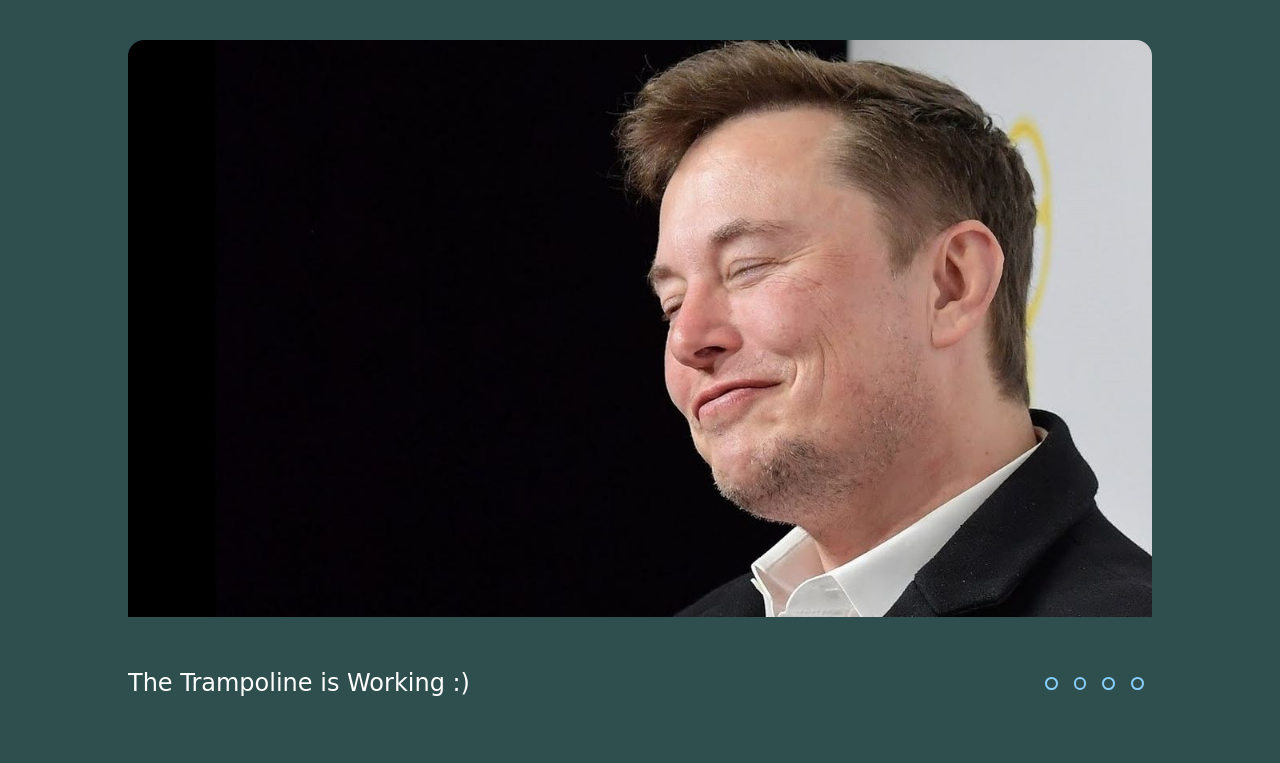
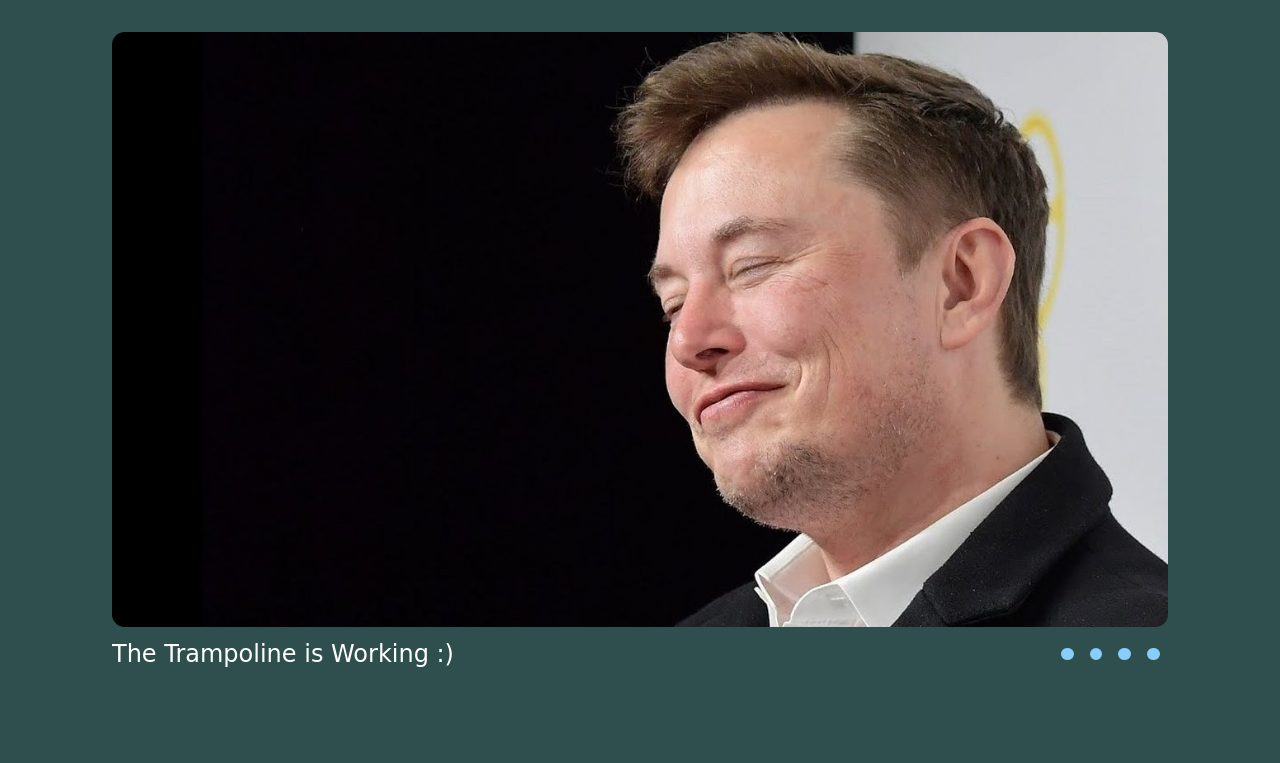
Before and after one commit to Zeexas/cssMemSlider, a plain HTML site: page cssMemSlider/index.html in a window 1280 px wide. Drawn offline with Linux system fonts and the light colour scheme.

Commit message:
fix: adjust bullets style and functionality (10/17/2021 19:43:49)

```diff
--- a/cssMemSlider/style-meme.css
+++ b/cssMemSlider/style-meme.css
@@ -12,19 +12,20 @@ li {
 main {
   width: 100%;
   height: 100vh;
-  padding-top: 5vh;
+  padding-top: 2.5vw;
   background-color: darkslategray;
 }
 
 .slider-bg {
-  width: 80vw;
-  height: 90vh;
+  width: calc(70vw + 10rem);
+  /* height: 90vh; */
   margin: 0 auto;
+  padding-bottom: 3vw;
   /* background-color: aquamarine; */
 }
 
 .slider {
-  max-width: 1280px;
+  max-width: 80rem;
   height: 100%;
   margin: 0 auto;
   overflow: hidden;
@@ -33,21 +34,19 @@ main {
   "screen screen"
   "text bullets";
   grid-template-columns: 1fr 1fr;
-  /* grid-template-rows: 1fr 1fr; */
-  /* background-color: bisque; */
-
 }
 
 .screen {
   grid-area: screen;
-  max-width: 1280px;
-  max-height: 720px;
-  margin: 0 auto 2rem;
-  border-radius: 1rem;
+  max-width: 80rem;
+  max-height: 45rem;
+  margin: 0 auto 1vw;
+  border-radius: 1vw;
   overflow: hidden;
 }
 
 .slides-ribbon {
+  /* max-height: 720px; */
   display: flex;
   flex-flow: row nowrap;
   transition: transform .7s ease-in-out;
@@ -61,6 +60,7 @@ main {
 }
 
 .bullets {
+  height: fit-content;
   grid-area: bullets;
   display: flex;
   flex-flow: row nowrap;
@@ -72,8 +72,9 @@ main {
   display: block;
   padding: .5rem;
   cursor: pointer;
+  transition: .2s;
+  /* background-color: lightgoldenrodyellow; */
 }
-
 
 .text {
   grid-area: text;
@@ -88,7 +89,7 @@ main {
 .text-box {
   display: flex;
   width: 200%;
-  transition: transform .9s ease-in-out;
+  transition: transform .8s ease-in-out;
   scroll-behavior: smooth;
 }
 
@@ -104,19 +105,17 @@ main {
   height: 1vw;
   border-radius: 50%;
   border: 2px solid lightskyblue;
-}
-
-.bullet:hover {
-  background-color: #fff;
-}
-
-.slider > s:target ~ .bullets > * > .bullet {
+  transition: .2s;
   background: lightskyblue;
 }
 
 .slider > s:target ~ .bullets > *:hover .bullet {
   background: #fff;
   border-color: #fff;
+}
+
+.slider > s:target ~ .bullets > *:active .bullet {
+  transform: scale(1.2) translateY(0%);
 }
 
 #s1:target ~ .bullets > *:nth-child(1) > .bullet {
```
